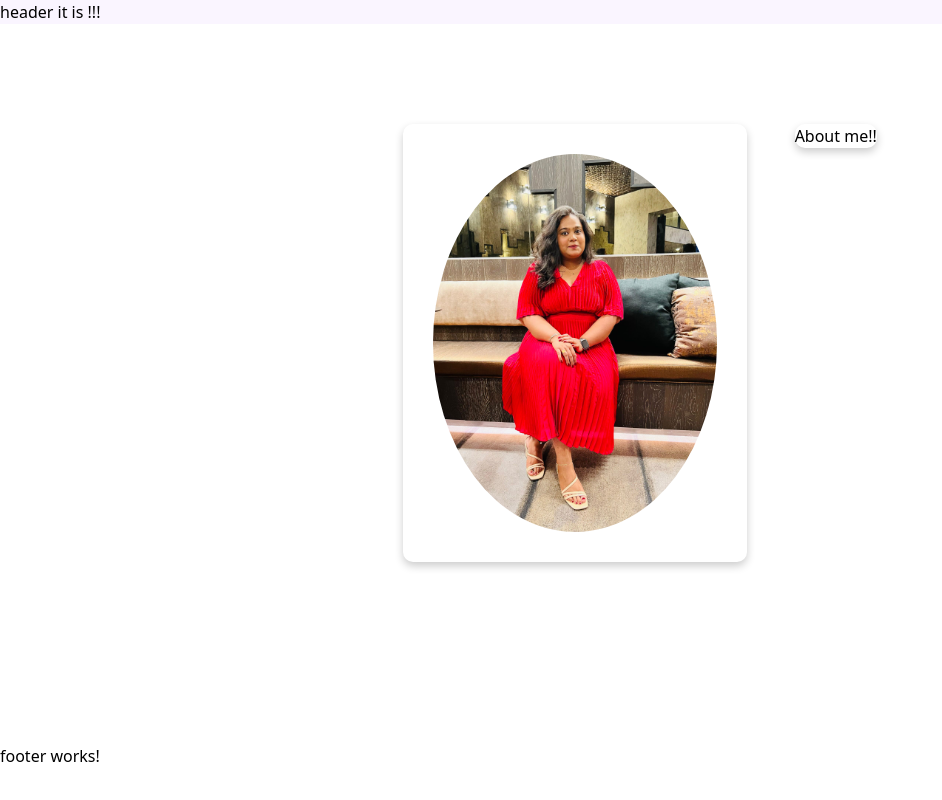
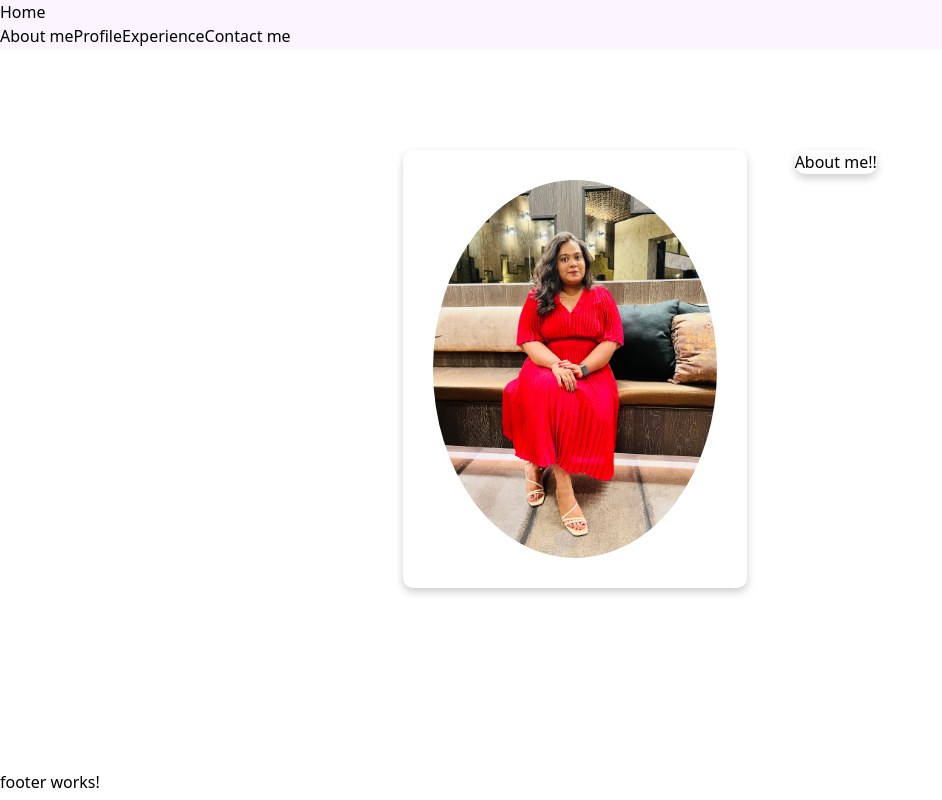
Before and after one commit to vidyavihap/portfolio, an Angular app: page /home in a window 1280 px wide. Shown: the whole page, without its empty margins (0-942 px from the left). Built offline with nearby package versions, Linux system fonts and the light colour scheme.

Commit message:
updated routing

```diff
--- a/src/app/app.routes.ts
+++ b/src/app/app.routes.ts
@@ -3,6 +3,5 @@ import { HomeComponent } from './components/home/home.component';
 
 export const routes: Routes = [
     { path: '', pathMatch: 'full', redirectTo: 'home'},
-    { path: 'home', component: HomeComponent },
-    { path: '**', pathMatch: 'full', redirectTo: ''}
+    { path: 'home', component: HomeComponent }
 ];
--- a/src/app/components/header/header.component.html
+++ b/src/app/components/header/header.component.html
@@ -1,3 +1,12 @@
 <div class="header">
-    header it is !!!
+    <div class="row">
+        <div>
+            <a href="/home">Home</a>
+        </div>
+
+        <a href="">About me</a>
+        <a href="">Profile</a>
+        <a href="">Experience</a>
+        <a href="">Contact me</a>
+    </div>
 </div>
--- a/src/app/components/header/header.component.scss
+++ b/src/app/components/header/header.component.scss
@@ -1,3 +1,4 @@
 .header {
     background-color: #faf5ff;
+    height: 50px;
 }
```
